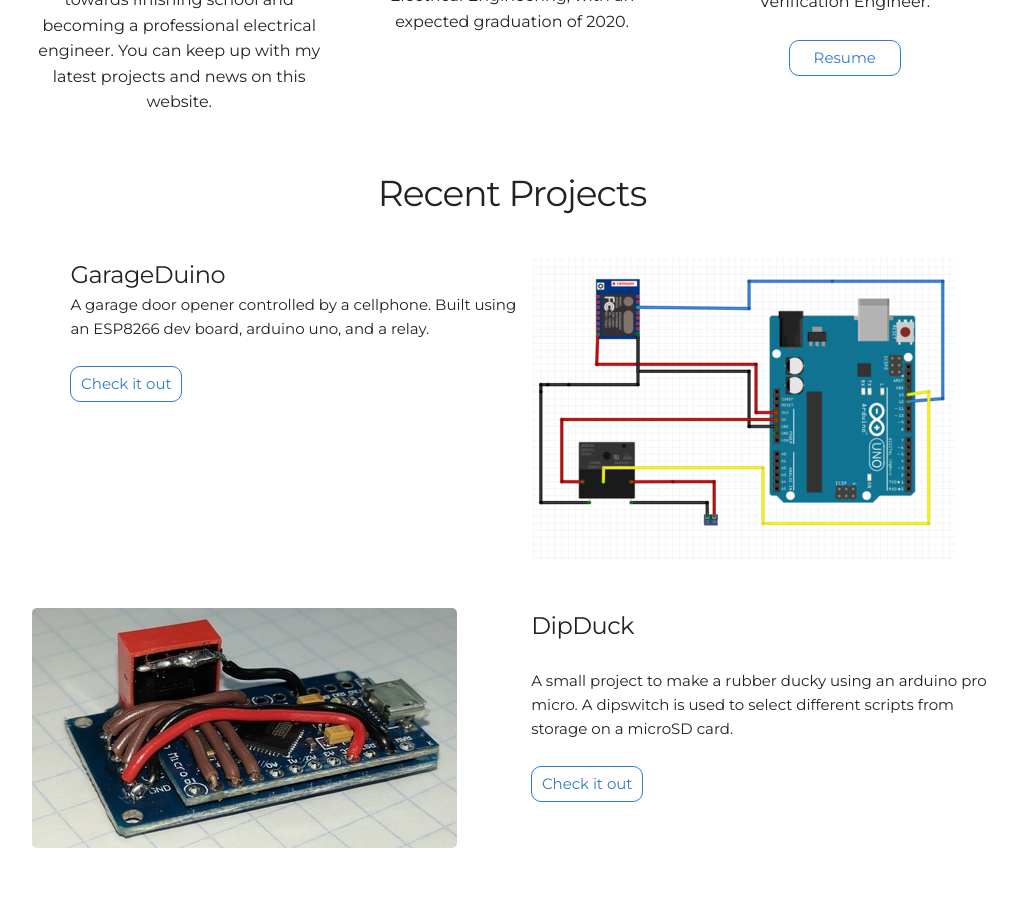
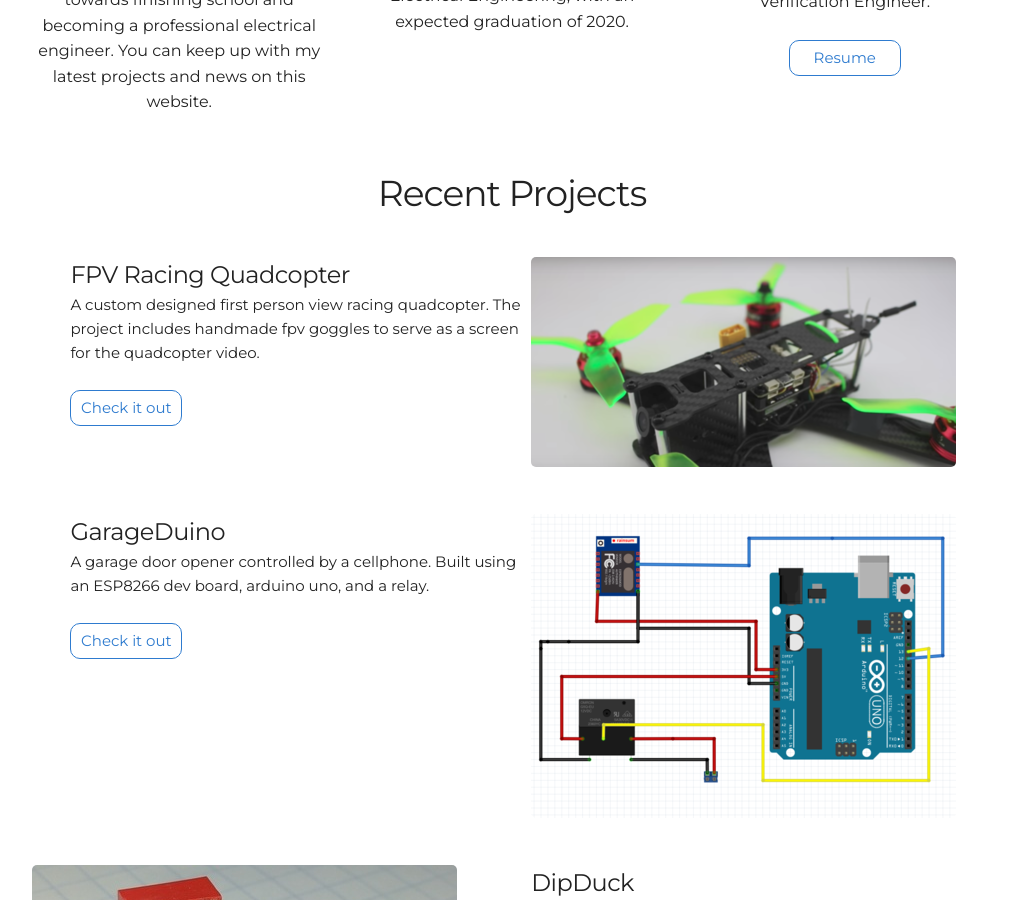
Before and after one commit to MitchellStride/mitchellstride.github.io, a Jekyll site: the page built from index.html, in a window 1280 px wide and 900 px high, scrolled down 1335 px. Shown: the whole window, without its empty margins (128-1145 px from the left). Built offline with Jekyll 4.4.1, drawn with Linux system fonts in a browser that asks for light colours.

Commit message:
added temp quadcopter link preview

```diff
--- a/_includes/projects.html
+++ b/_includes/projects.html
@@ -4,7 +4,17 @@
   </div>
   <div class="row user-projects">
     <div class="six columns images">
-      <img alt="project1" src="{{ "/assets/img/garageduino.png" | prepend: site.baseurl }}" />
+      <img alt="project3" src="{{ "/assets/img/quadcopter.png" | prepend: site.baseurl }}" />
+    </div>
+    <div class="six columns">
+      <h5> FPV Racing Quadcopter </h5>
+      <p>A custom designed first person view racing quadcopter. The project includes handmade fpv goggles to serve as a screen for the quadcopter video.</p>
+      <a class="project-link" href="/Quadcopter">Check it out</a>
+    </div>
+  </div>
+  <div class="row user-projects">
+    <div class="six columns images">
+      <img alt="project2" src="{{ "/assets/img/garageduino.png" | prepend: site.baseurl }}" />
     </div>
     <div class="six columns">
       <h5> GarageDuino </h5>
@@ -14,7 +24,7 @@
   </div>
   <div class="row user-projects">
     <div class="six columns">
-      <img alt="project2" src="{{ "/assets/img/dipduck.jpeg" | prepend: site.baseurl }}" />
+      <img alt="project1" src="{{ "/assets/img/dipduck.jpeg" | prepend: site.baseurl }}" />
     </div>
     <div class="six columns">
       <h5> DipDuck </h5>
```
Also changed, not shown: assets/img/quadcopter.png (added).
